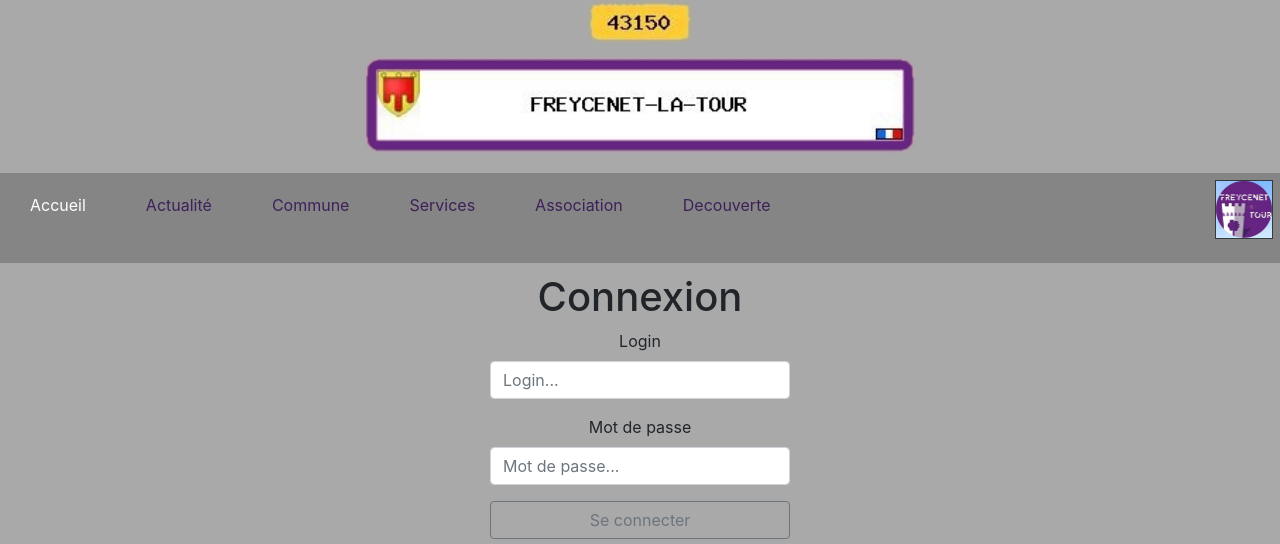
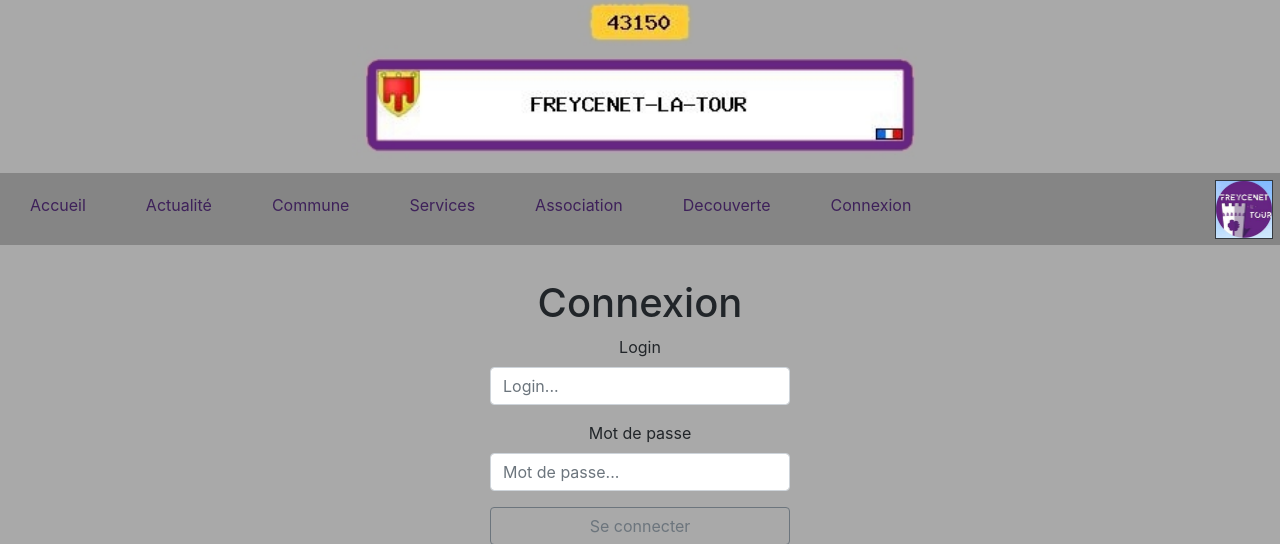
Before and after one commit to ByWind80800/Stage_Zark_Bywind_public, a PHP site: page / in a window 1280 px wide. Shown: the top 544 px of the page. Run offline with PHP 8.4, Linux system fonts and the light colour scheme; some libraries are stand-ins or nearby versions.

Commit message:
Finition menu et css menu

```diff
--- a/Vue/Css/page.css
+++ b/Vue/Css/page.css
@@ -10,6 +10,7 @@ h1{
 /*Style de la barre de navigation*/
 nav{
 	width: 100%;
+	height: 72px;
 	background-color:#858585;
 
 }
@@ -74,6 +75,14 @@ nav ul li:hover a{
  	color: #EEE;
  	font-weight: bold;
  }
+.menu-accueil a{
+	color: #3E215A;
+	text-decoration: none;
+}
+.connexion a{
+	color: #3E215A;
+	text-decoration: none;
+}
 .menu-accueil .submenu{
 	background-color: #858585;
 }
@@ -90,6 +99,9 @@ nav ul li:hover a{
 	background-color: #858585;
 }
 .menu-decouverte .submenu{
+	background-color: #858585;
+}
+.connexion .submenu{
 	background-color: #858585;
 }
 
@@ -110,6 +122,9 @@ nav ul li:hover a{
 }
 .menu-decouverte .submenu li:hover{
 	background-color:#3E215A;
+}
+.connexion .submenu li:hover{
+	background-color: #3E215A;
 }
 
 
@@ -151,6 +166,12 @@ nav ul li:hover a{
  	color: #3E215A;
  	padding: 20px 30px;
  }
+ .connexion{
+ 	border-top: 5px;
+ 	background-color: #858585;
+ 	color: #3E215A;
+ 	padding: 20px 30px
+ }
 
 .menu-accueil:hover{
 	border-top: 5px solid #3E215A;
@@ -173,7 +194,6 @@ nav ul li:hover a{
  	background-color: darkgrey;
  	padding: 20px 30px;
  }
-
 .menu-association:hover{
  	border-top: 5px solid #3E215A;
  	background-color: darkgrey;
@@ -184,10 +204,33 @@ nav ul li:hover a{
  	background-color: darkgrey;
  	padding: 20px 30px;
  }
+.connexion:hover{
+	border-top: 5px solid #3E215A;
+ 	background-color: darkgrey;
+ 	padding: 20px 30px;
+ 	text-decoration: none;
+ 	color: #3E215A;
+}
 .logo{
 	margin-top: 7px;
 	margin-right: 7px;
 }
+
+
+
+
+
+
+/*.connexion{
+	border-top: 5px;
+ 	background-color: #858585;
+ 	color: #3E215A;
+	text-align: right;
+}
+.connexion:hover {
+	border-top: 5px solid #3E215A;
+ 	background-color: darkgrey;
+}*/
 
 
 .soustitre{
--- a/Vue/includes/menu.php
+++ b/Vue/includes/menu.php
@@ -1,6 +1,6 @@
 <section>
 	<!-- Barre de navigation -->
-	<nav class="barrenav">
+	<nav>
 		<ul>
 			<li class="menu-accueil">
 				<a href="index.php?page=Controler&param=Accueil">Accueil</a>
@@ -51,15 +51,11 @@
 					<li><a href="index.php?page=Controler&param=Parcours">Parcours de Freycene</a></li>
 				</ul>
 			</li>
-
+			<li>
+				<a class="connexion" href="index.php?page=Controler&param=Connexion">Connexion</a>
+			</li>
 			<img src="Vue/img/logo.png" align="right" class="logo">
 		</ul>
-
-
-
-
-
-		    </ul>
-		    <br/>
-		</div>
+	</nav>
+<br/>
 </section>
```
Also changed, not shown: Vue/includes/Accueil.php (+0 -18 lines). Lines whose indentation alone changed are shown as unchanged.
